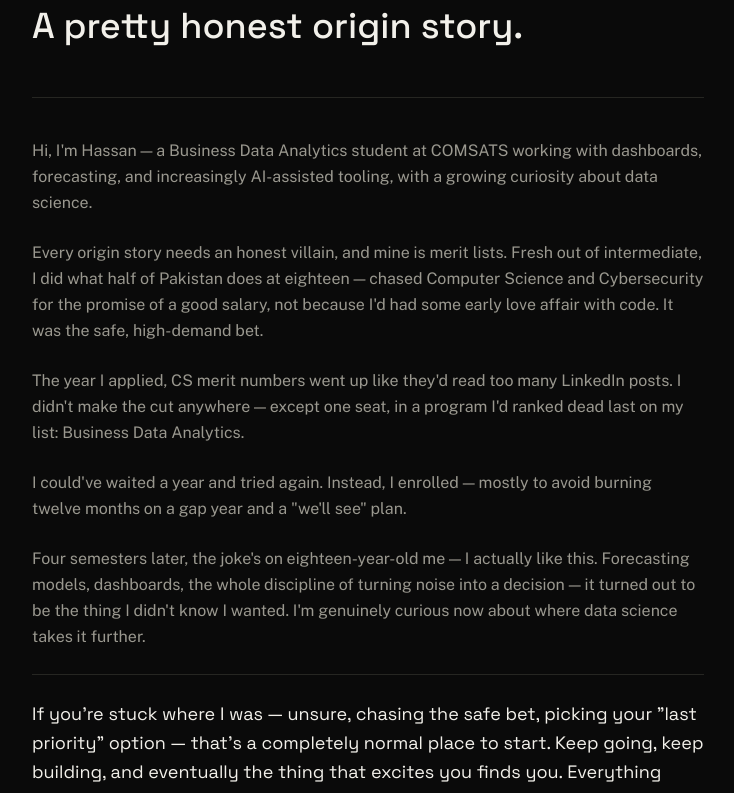
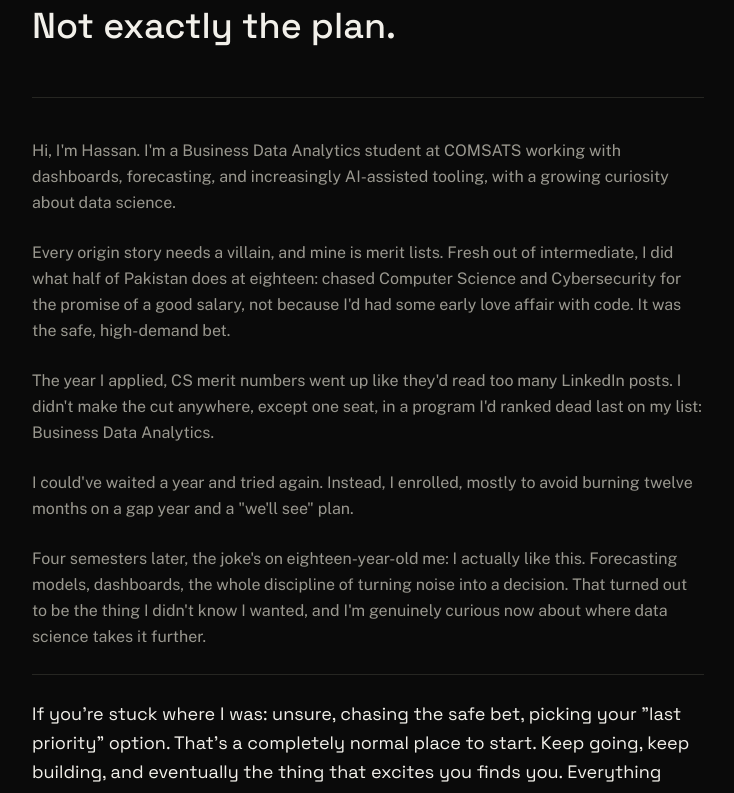
Before and after one commit to ByteMetric-X/Portfolio, a React (Vite) app: page / in a window 1280 px wide. Shown: the part 1840-2633 px from the top of the page, without its empty margins (16-750 px from the left). Built offline with nearby package versions, Linux system fonts and the light colour scheme; no server answers.

Commit message:
Update About.tsx

```diff
--- a/src/components/About.tsx
+++ b/src/components/About.tsx
@@ -8,14 +8,14 @@ export function About() {
           / about
         </p>
         <h2 className="max-w-2xl font-display text-3xl font-medium leading-tight text-fg md:text-4xl">
-          A pretty honest origin story.
+          Not exactly the plan.
         </h2>
       </Reveal>
 
       <div className="mt-12 max-w-2xl space-y-6 border-t border-line pt-10">
         <Reveal delay={0.05}>
           <p className="text-base leading-relaxed text-fg-muted">
-            Hi, I'm Hassan — a Business Data Analytics student at COMSATS working with
+            Hi, I'm Hassan. I'm a Business Data Analytics student at COMSATS working with
             dashboards, forecasting, and increasingly AI-assisted tooling, with a growing
             curiosity about data science.
           </p>
@@ -23,8 +23,8 @@ export function About() {
 
         <Reveal delay={0.1}>
           <p className="text-base leading-relaxed text-fg-muted">
-            Every origin story needs an honest villain, and mine is merit lists. Fresh out
-            of intermediate, I did what half of Pakistan does at eighteen — chased Computer
+            Every origin story needs a villain, and mine is merit lists. Fresh out of
+            intermediate, I did what half of Pakistan does at eighteen: chased Computer
             Science and Cybersecurity for the promise of a good salary, not because I'd had
             some early love affair with code. It was the safe, high-demand bet.
           </p>
@@ -33,31 +33,31 @@ export function About() {
         <Reveal delay={0.15}>
           <p className="text-base leading-relaxed text-fg-muted">
             The year I applied, CS merit numbers went up like they'd read too many LinkedIn
-            posts. I didn't make the cut anywhere — except one seat, in a program I'd ranked
+            posts. I didn't make the cut anywhere, except one seat, in a program I'd ranked
             dead last on my list: Business Data Analytics.
           </p>
         </Reveal>
 
         <Reveal delay={0.2}>
           <p className="text-base leading-relaxed text-fg-muted">
-            I could've waited a year and tried again. Instead, I enrolled — mostly to avoid
+            I could've waited a year and tried again. Instead, I enrolled, mostly to avoid
             burning twelve months on a gap year and a "we'll see" plan.
           </p>
         </Reveal>
 
         <Reveal delay={0.25}>
           <p className="text-base leading-relaxed text-fg-muted">
-            Four semesters later, the joke's on eighteen-year-old me — I actually like this.
+            Four semesters later, the joke's on eighteen-year-old me: I actually like this.
             Forecasting models, dashboards, the whole discipline of turning noise into a
-            decision — it turned out to be the thing I didn't know I wanted. I'm genuinely
-            curious now about where data science takes it further.
+            decision. That turned out to be the thing I didn't know I wanted, and I'm
+            genuinely curious now about where data science takes it further.
           </p>
         </Reveal>
 
         <Reveal delay={0.3}>
           <p className="border-t border-line pt-6 font-display text-lg leading-relaxed text-fg">
-            If you're stuck where I was — unsure, chasing the safe bet, picking your "last
-            priority" option — that's a completely normal place to start. Keep going, keep
+            If you're stuck where I was: unsure, chasing the safe bet, picking your "last
+            priority" option. That's a completely normal place to start. Keep going, keep
             building, and eventually the thing that excites you finds you. Everything after
             that is just history.
           </p>
```
